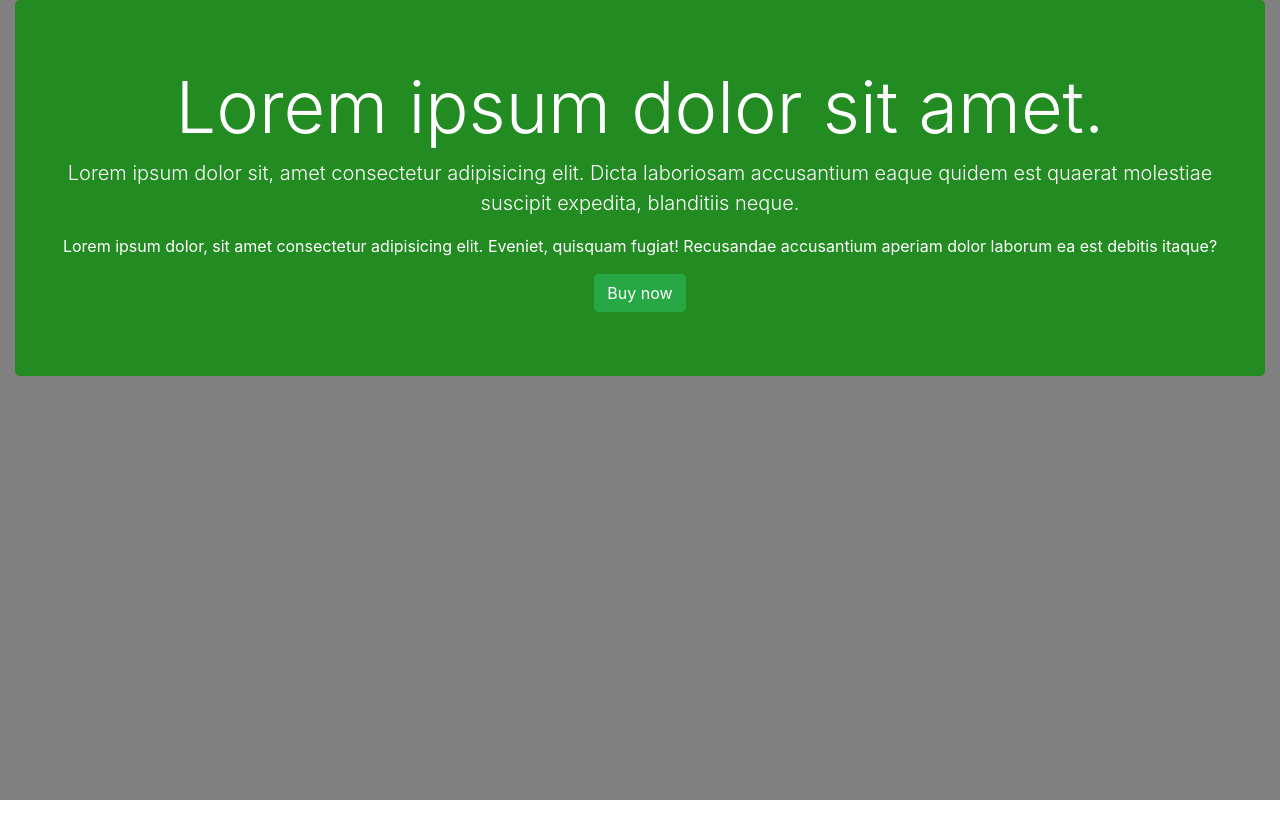
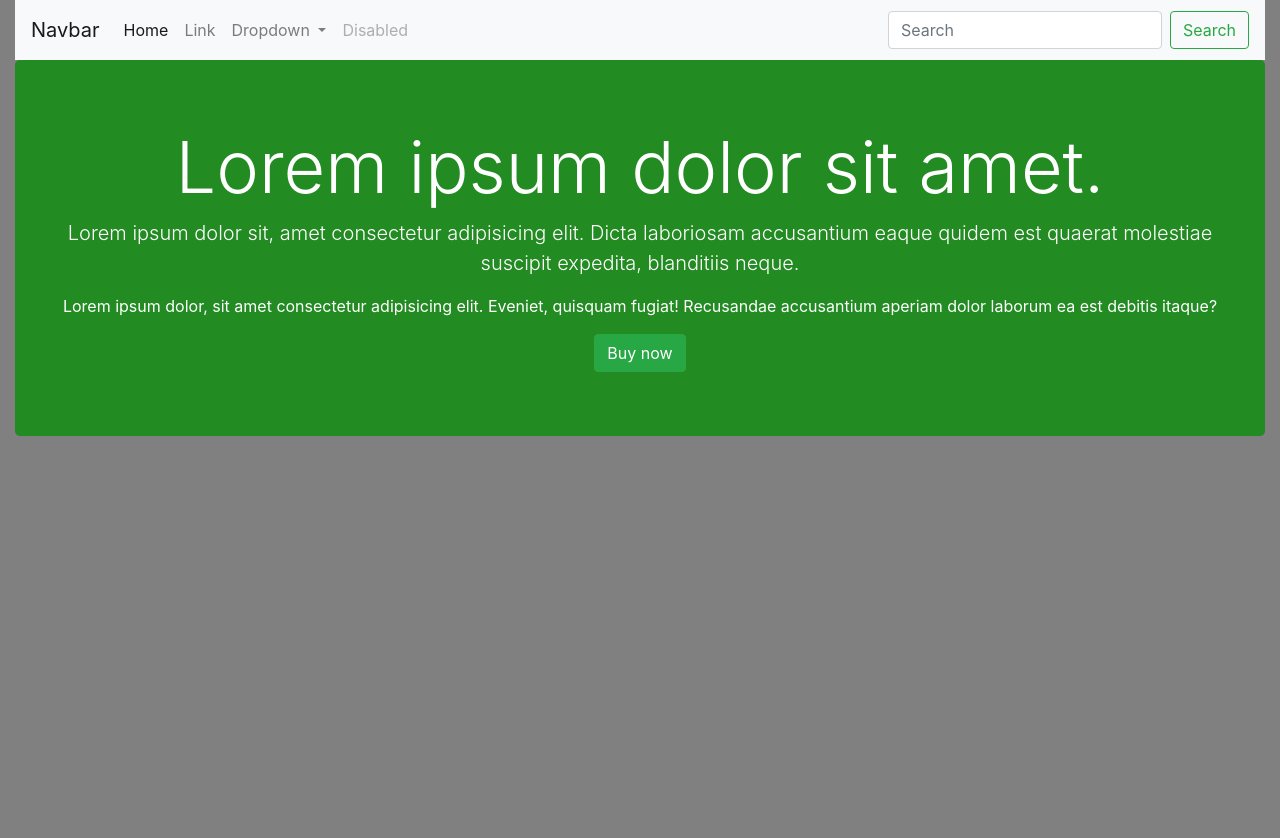
Before and after one commit to Ustingit/jQuery_learning_Nov2019, a plain HTML site: page Udemy4BScourse/4section.html in a window 1280 px wide. Before the commit the page ends 800 px from the top, so only its background shows below. Drawn offline with nearby package versions, Linux system fonts and the light colour scheme; a web font is replaced by a local one.

Commit message:
navbar - powerful, responsive navigation header, the navbar. https://www.udemy.com/course/bootstrap-4-tutorials/learn/lecture/6817252#overview

```diff
--- a/Udemy4BScourse/4section.html
+++ b/Udemy4BScourse/4section.html
@@ -24,6 +24,44 @@
     </style>
 </head>
 <body>
+    <div class="container-fluid con" style="height: 60px;">
+            <nav class="navbar navbar-expand-lg navbar-light bg-light" style="height: 60px;">
+                    <a class="navbar-brand" href="#">Navbar</a>
+                    <button class="navbar-toggler" type="button" data-toggle="collapse" data-target="#navbarSupportedContent" aria-controls="navbarSupportedContent" aria-expanded="false" aria-label="Toggle navigation">
+                      <span class="navbar-toggler-icon"></span>
+                    </button>
+
+                    <div class="collapse navbar-collapse" id="navbarSupportedContent">
+                      <ul class="navbar-nav mr-auto">
+                        <li class="nav-item active">
+                          <a class="nav-link" href="#">Home <span class="sr-only">(current)</span></a>
+                        </li>
+                        <li class="nav-item">
+                          <a class="nav-link" href="#">Link</a>
+                        </li>
+                        <li class="nav-item dropdown">
+                          <a class="nav-link dropdown-toggle" href="#" id="navbarDropdown" role="button" data-toggle="dropdown" aria-haspopup="true" aria-expanded="false">
+                            Dropdown
+                          </a>
+                          <div class="dropdown-menu" aria-labelledby="navbarDropdown">
+                            <a class="dropdown-item" href="#">Action</a>
+                            <a class="dropdown-item" href="#">Another action</a>
+                            <div class="dropdown-divider"></div>
+                            <a class="dropdown-item" href="#">Something else here</a>
+                          </div>
+                        </li>
+                        <li class="nav-item">
+                          <a class="nav-link disabled" href="#" tabindex="-1" aria-disabled="true">Disabled</a>
+                        </li>
+                      </ul>
+                      <form class="form-inline my-2 my-lg-0">
+                        <input class="form-control mr-sm-2" type="search" placeholder="Search" aria-label="Search">
+                        <button class="btn btn-outline-success my-2 my-sm-0" type="submit">Search</button>
+                      </form>
+                    </div>
+                  </nav>
+    </div>
+
 
     <div class="container-fluid con">
         <div class="jumbotron">
```
